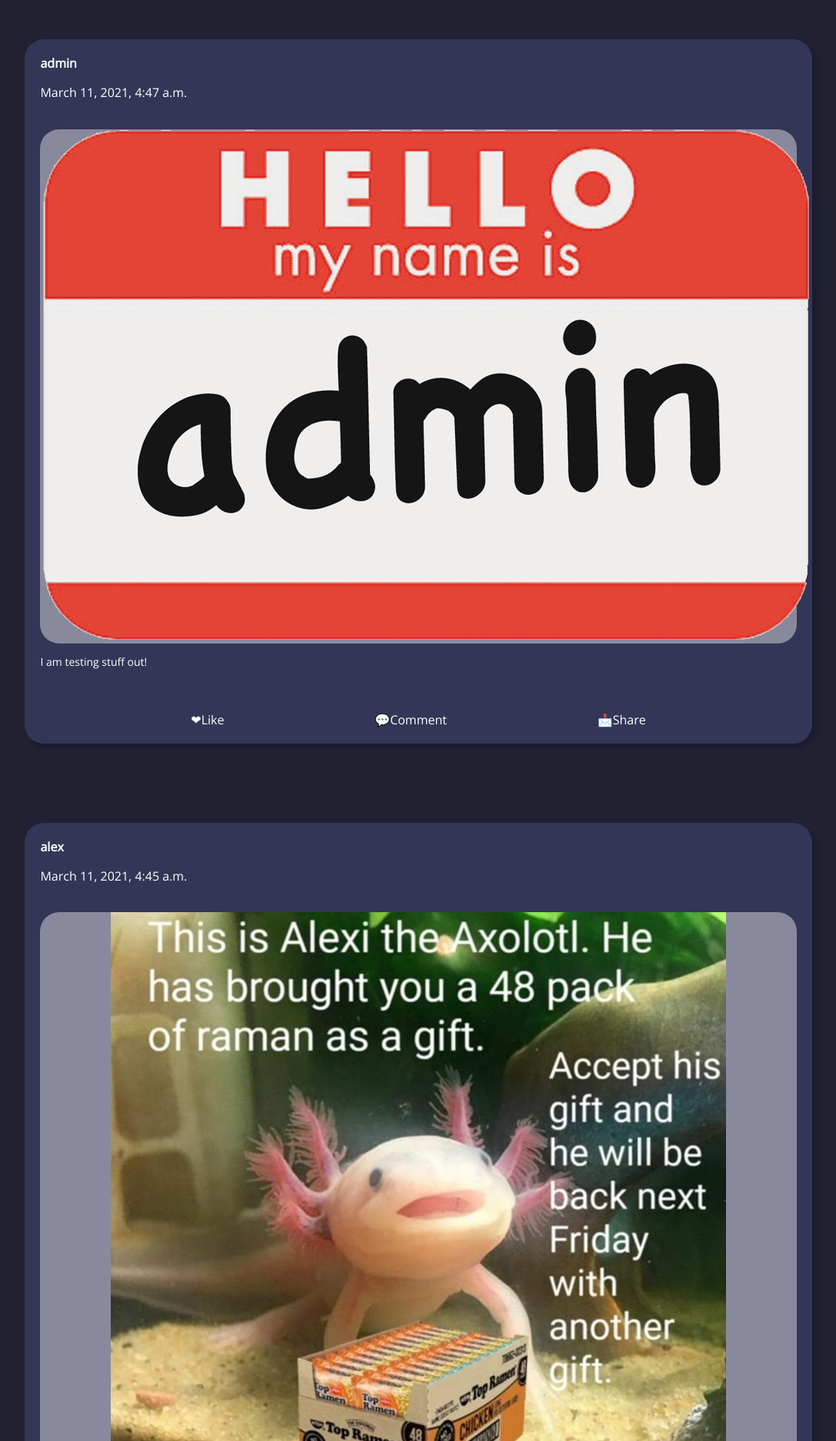
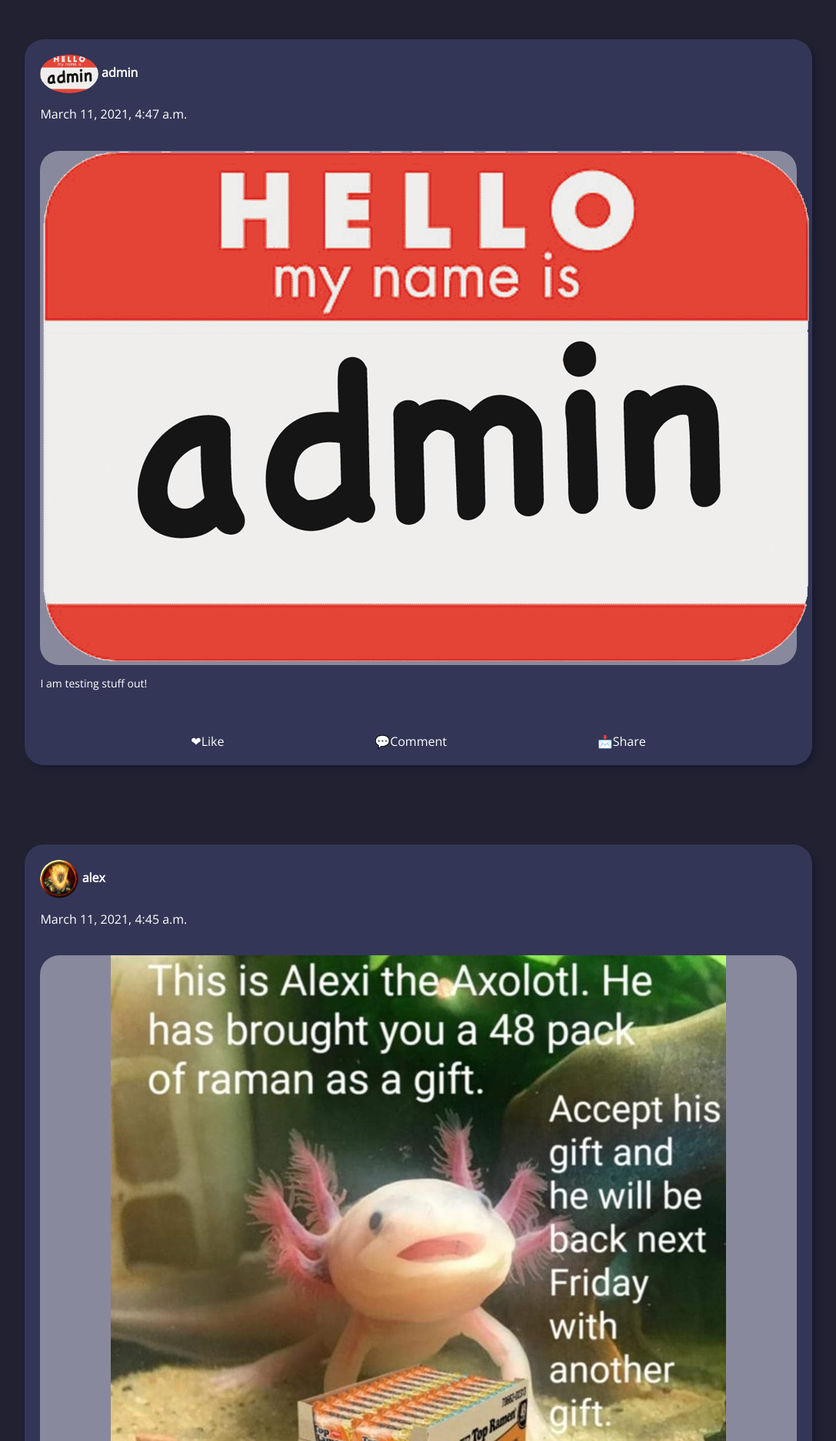
Before and after one commit to fearfulfelix/tunein, a Django app: page /feed in a window 1280 px wide. Shown: the part 48-1920 px from the top of the page at 77% size, without its empty margins (96-1183 px from the left). Run offline with Django 3.2, Linux system fonts and the light colour scheme; a user stored in the database is signed in; data comes from the database, SQL or seed files in the repository; both versions use the stored data as it was after the commit; parts of the project's set-up code (start-up, migrations or seed data) failed here and were passed over.

Commit message:
new fixes

```diff
--- a/TuneIn Website/tunein/templates/news.html
+++ b/TuneIn Website/tunein/templates/news.html
@@ -73,6 +73,14 @@
     margin:2%;
 }
 
+.post_icon{
+    display:iline;
+    height:50px;
+    max-width: 100%;
+    max-height: 100%;
+    vertical-align: middle;
+    border-radius: 100%;
+}
 
 
 
@@ -84,8 +92,8 @@
 
     <div class="post">
         <div class="post_header">
-
-            <a class="post_username" href="{% url 'user_profile' %}">{{post.user_name}}</a>
+            <img class ="post_icon" src="{{post.user_name.profile.photo.url }}">
+            <a class="post_username" href="{% url 'user_profile' %}?username={{post.user_name}}">{{post.user_name}}</a>
             <p id="date">{{post.date_posted}}</p>
         </div>
 
--- a/TuneIn Website/tunein/templates/user_profile/index.html
+++ b/TuneIn Website/tunein/templates/user_profile/index.html
@@ -12,7 +12,7 @@
                 <div class="names">
                     <h1 id="name">{{user.profile.first_name}} {{user.profile.last_name}}</h1>
                     <h2 id="username">{{user.username}}</h2><span class="account_type">{% if artist%}Artist{%else%}Fan{%endif%}</span>
-                    <h3>following:<span id="following"> NAN </span>
+                    <h3>following:<span id="following"> {{user.profile.following}} </span>
                         {% if artist %}
                         • followers: <span id="followers"> NAN </span></h3>
                         {% endif %}
--- a/TuneIn Website/tunein/user_profile/views.py
+++ b/TuneIn Website/tunein/user_profile/views.py
@@ -6,6 +6,8 @@ from news.models import Post
 # Create your views here.
 
 #profile page
+
+
 def index(request):
     #makes sure user is logged in
     if request.user.is_authenticated:
```
Also changed, not shown: TuneIn Website/tunein/db.sqlite3, TuneIn Website/tunein/news/views.py (line endings or trailing spaces).
